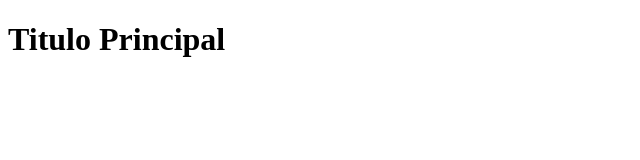
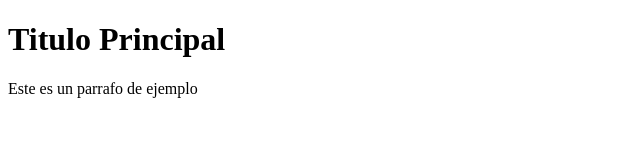
Before and after one commit to Josuejoelmm/fizzmod-frontend, a plain HTML site: page index.html in a window 1280 px wide. Shown: the whole page, without its empty margins (0-640 px from the left). Drawn offline with Linux system fonts and the light colour scheme.

Commit message:
Fue creado un parrafo

```diff
--- a/index.html
+++ b/index.html
@@ -8,5 +8,6 @@
 </head>
 <body>
     <h1>Titulo Principal</h1>
+    <p>Este es un parrafo de ejemplo</p>
 </body>
 </html>
```
